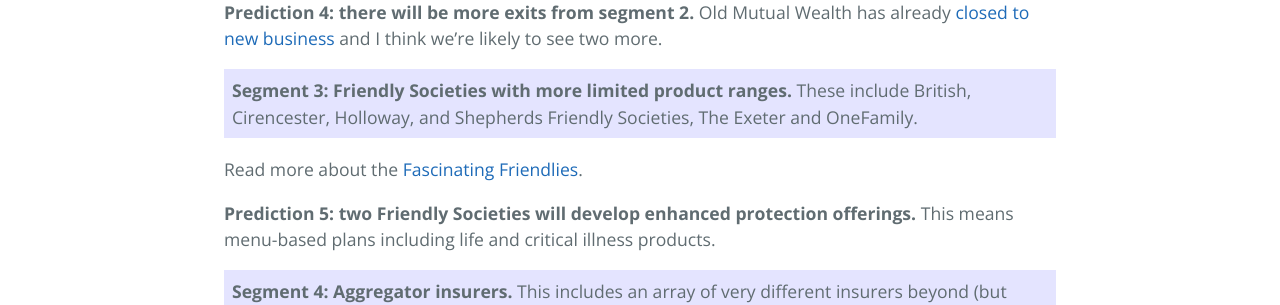
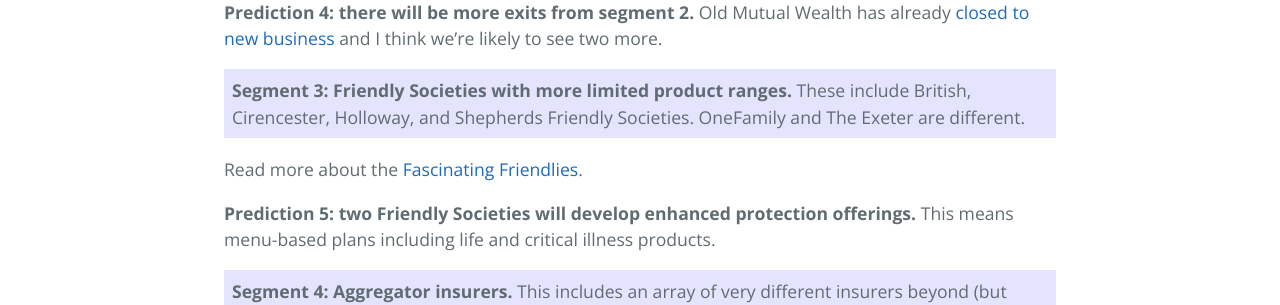
Before and after one commit to maverickactuary/1actuary, a Jekyll site: the page built from content/2marketplayers/index.md, in a window 1280 px wide and 900 px high, scrolled down 1028 px. Shown: the part 216-521 px from the top of the window. Built offline with Jekyll 4.4.1, drawn with Linux system fonts in a browser that asks for light colours.

```diff
--- a/content/2marketplayers/index.md
+++ b/content/2marketplayers/index.md
@@ -44,7 +44,7 @@ There has been a little more protection focus of late, e.g. Canada Life and Zuri
 
 <!-- <p class="highlight"><strong>Segment 3: companies with restricted product ranges.</strong> These are typically monoline Friendly Societies: The Exeter, British, Cirencester, Holloway, and Shepherds Friendly Societies offer Income Protection while OneFamily has an over-50s plan.</p> -->
 
-<p class="highlight"><strong>Segment 3: Friendly Societies with more limited product ranges.</strong> These include British, Cirencester, Holloway, and Shepherds Friendly Societies, The Exeter and OneFamily.</p>
+<p class="highlight"><strong>Segment 3: Friendly Societies with more limited product ranges.</strong> These include British, Cirencester, Holloway, and Shepherds Friendly Societies. OneFamily and The Exeter are different.</p>
 
 Read more about the [Fascinating Friendlies](friendly-societies.html).
 
```
